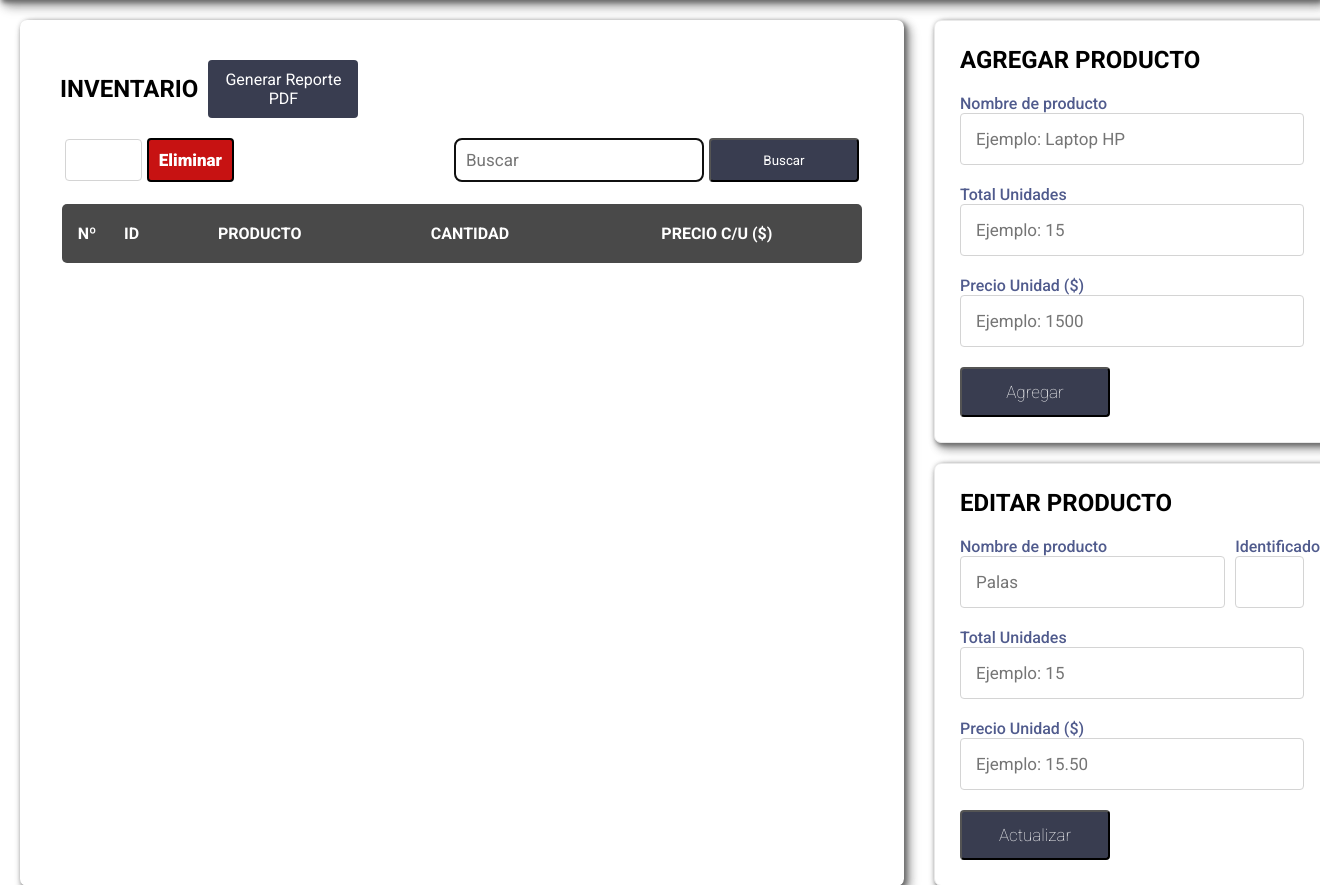
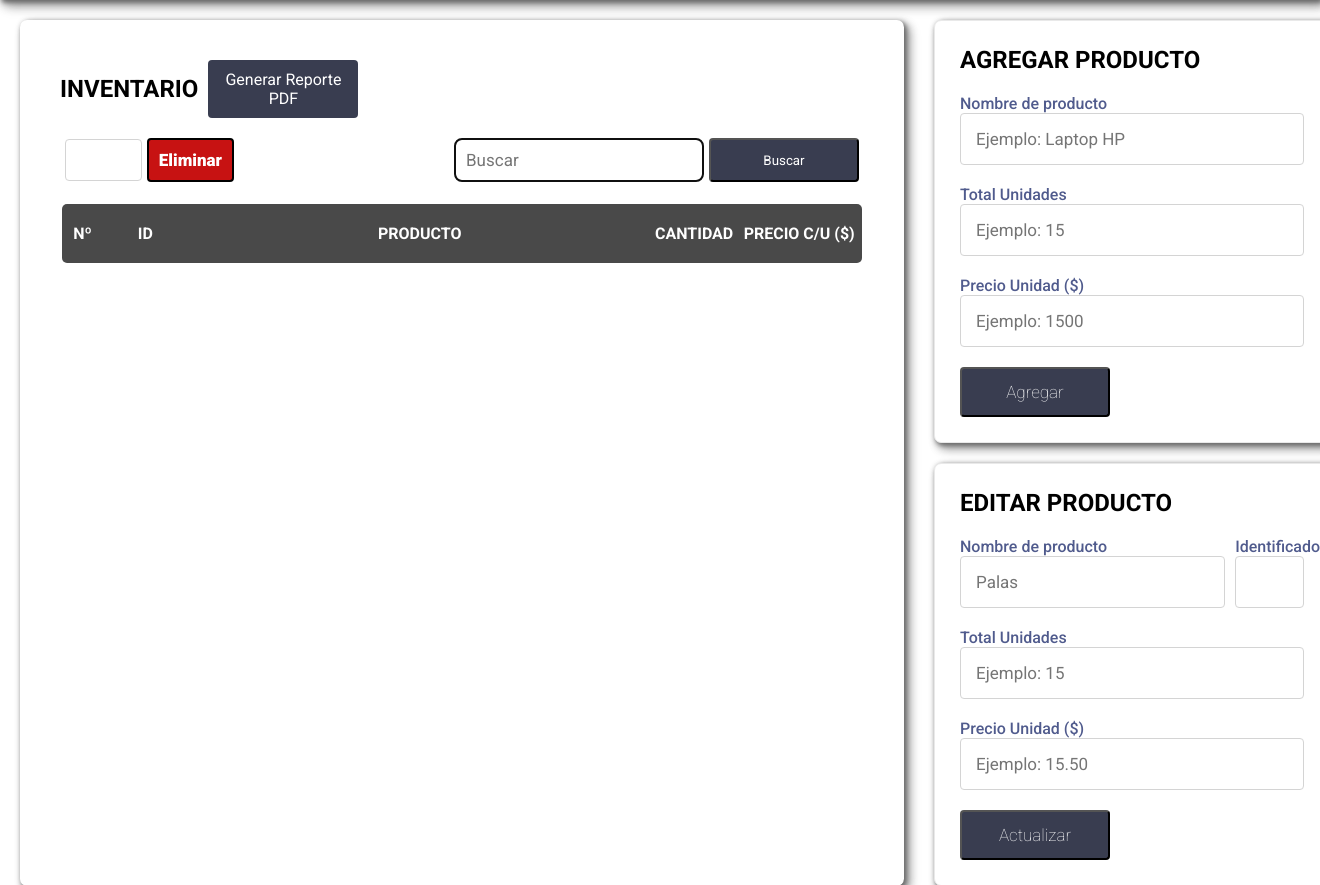
Before and after one commit to leo-marqz/crud-rgb-system, a PHP site: page /server/main.php in a window 1320 px wide; the page is wider, and only the part inside the window is pictured. Shown: the part 70-955 px from the top of that part. Run offline with PHP 8.4, Linux system fonts and the light colour scheme; the visitor is signed in with stand-in values (Sample User, id 1); data that the repository does not hold is empty.

Commit message:
resolviendo bugs en la interfaz de la app

```diff
--- a/css/estilos.css
+++ b/css/style.css
@@ -276,7 +276,7 @@
     }
 
     .secction-table {
-        max-height: 600px;
+        max-height: 550px;
         overflow: auto;
     }
     /* estilos para Scroll*/
@@ -321,6 +321,48 @@
         padding: 20px 0px;
         color: white;
     }
+    /* modificando los th */
+
+    .table th:nth-child(1) {
+        width: 5%;
+    }
+
+    .table th:nth-child(2) {
+        width: 10%;
+    }
+
+    .table th:nth-child(3) {
+        width: 55%;
+    }
+
+    .table th:nth-child(4) {
+        width: 10%;
+    }
+
+    .table th:nth-child(5) {
+        width: 15%;
+    }
+    /* modificando los td */
+
+    .table td:nth-child(1) {
+        width: 5%;
+    }
+
+    .table td:nth-child(2) {
+        width: 10%;
+    }
+
+    .table td:nth-child(3) {
+        width: 55%;
+    }
+
+    .table td:nth-child(4) {
+        width: 10%;
+    }
+
+    .table td:nth-child(5) {
+        width: 15%;
+    }
 
     .table td {
         text-align: center;
@@ -354,9 +396,3 @@
         color: white;
         cursor: pointer;
     }
-
-    .empty {
-        width: 100%;
-        font-weight: bold;
-        font-size: 30px;
-    }
--- a/server/db.php
+++ b/server/db.php
@@ -136,7 +136,7 @@ class ConnectionDB {
                     $x++;
                 }
             }else{
-                echo "<div class='empty'> No se a encontrado nada </div>";
+                echo "<tr class='row'><td colspan='5'>No se a encontrado nada</td> </tr>";
             }
         }else{
             $query = "SELECT * FROM rgb_system.inventario;";
--- a/server/main.php
+++ b/server/main.php
@@ -60,7 +60,7 @@ if ($_POST) {
     <meta http-equiv="X-UA-Compatible" content="IE=edge">
     <meta name="viewport" content="width=device-width, initial-scale=1.0">
     <link rel="shorcut icon" type="image/favicon" href="../images/logo.png" />
-    <link rel="stylesheet" type="text/css" href="../css/estilos.css" />
+    <link rel="stylesheet" type="text/css" href="../css/style.css" />
     <title>RGB_System</title>
 </head>
 
```
